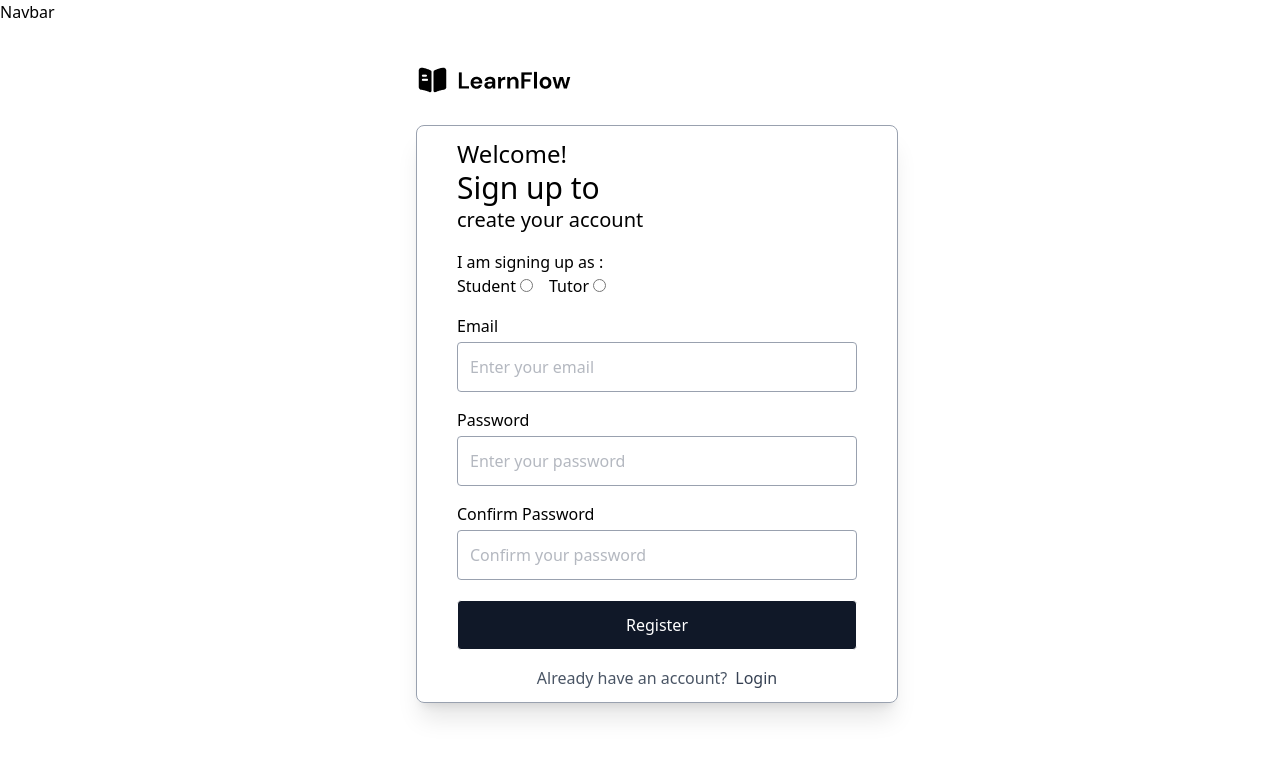
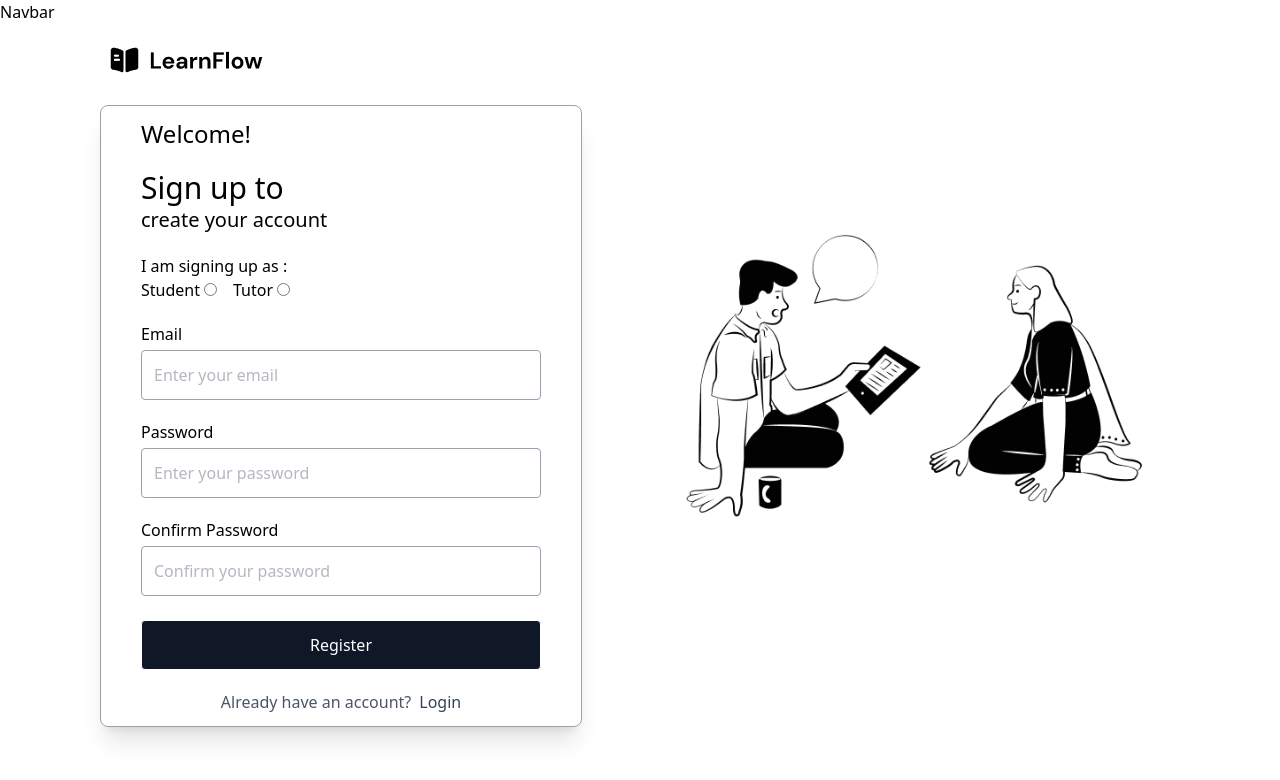
Before and after one commit to thesarpex/Learnflow-LMS, a React (Vite) app: page /signup in a window 1280 px wide. Shown: the top 780 px of the page. Built offline with nearby package versions, Linux system fonts and the light colour scheme; no server answers.

Commit message:
added discussion image to sign up page

```diff
--- a/src/routes/student/Signup.jsx
+++ b/src/routes/student/Signup.jsx
@@ -41,13 +41,14 @@ const Signup = () => {
   };
 
   return (
-    <div className="max-w-md mx-auto mt-10">
-      <div className="mb-7">
+    <div className="flex items-center">
+    <div className="max-w-md ml-25 mt-5">
+      <div className="mb-7 pl-2">
         <img src="src/assets/assets_learn_flow/Logo.png" alt="LearnFlow logo" />
       </div>
-      <div className="flex flex-col gap-4 border border-gray-400 w-fit rounded-lg shadow-xl px-10 py-3">
+      <div className="flex flex-col gap-5 border border-gray-400 w-fit rounded-lg shadow-xl px-10 py-3">
         <div>
-          <p className="text-2xl">Welcome!</p>
+          <p className="text-2xl pb-5">Welcome!</p>
           <h2 className="text-3xl font-medium">{""}Sign up to</h2>
           <p className="text-xl">create your account</p>
         </div>
@@ -59,7 +60,7 @@ const Signup = () => {
           </div>
         )}
 
-        <form onSubmit={handleSubmit} className="flex flex-col gap-4">
+        <form onSubmit={handleSubmit} className="flex flex-col gap-5">
           <div>
             <div>I am signing up as :</div>
             <div className="flex gap-4">
@@ -107,7 +108,7 @@ const Signup = () => {
           <input id='username' type='text' onChange={''} placeholder='Enter your user name' required />
         </div>*/}
 
-          <div className="flex flex-col gap-4">
+          <div className="flex flex-col gap-5">
             <div>
               <label htmlFor="password">Password</label>
               <input
@@ -156,6 +157,13 @@ const Signup = () => {
           </p>
         </div>
       </div>
+
+
+    </div>
+
+    <div>
+        <img src="src/assets/assets_learn_flow/small-team-discussing-ideas-2194220-0.png" alt="Discussion image"/>
+      </div>
     </div>
   );
 };
```
